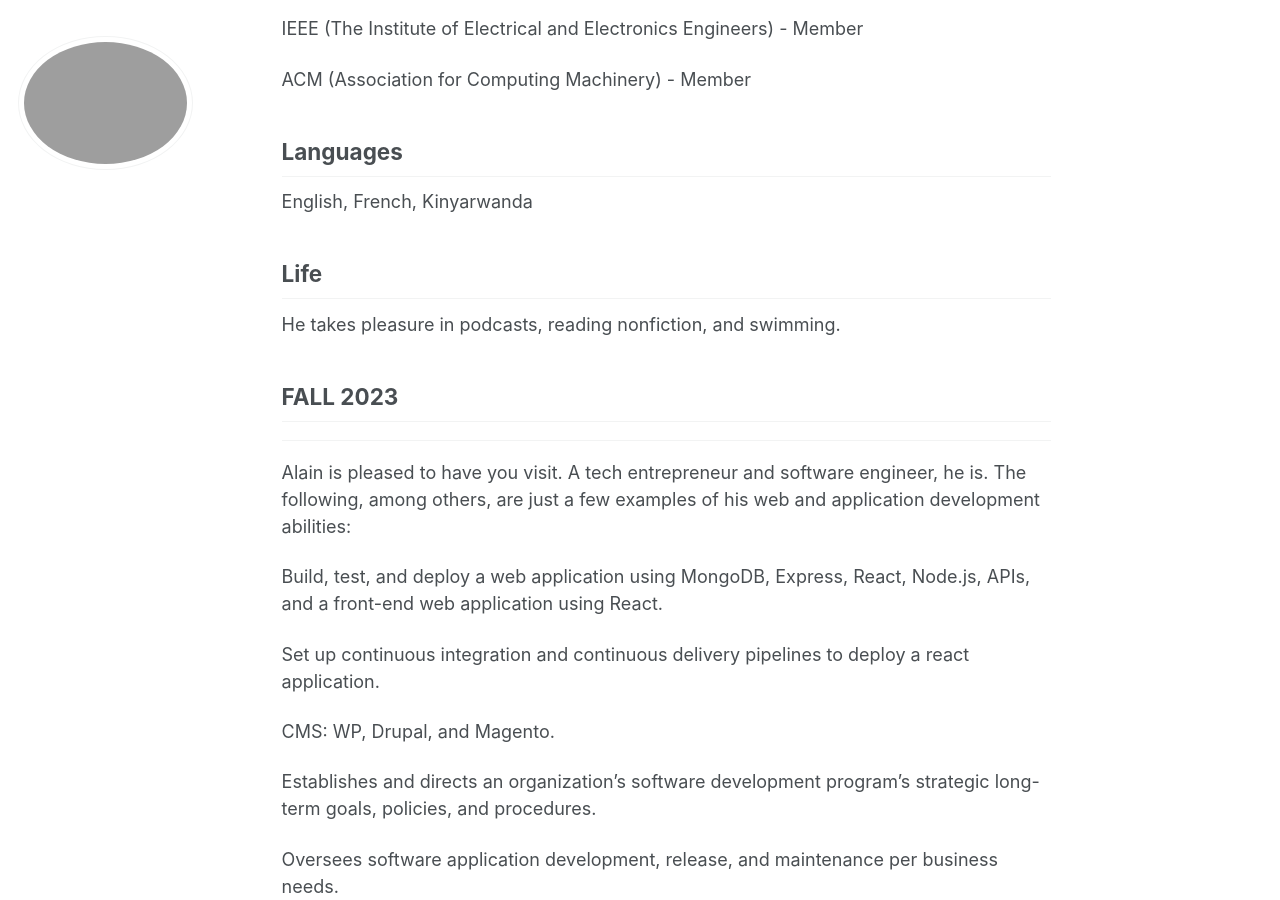
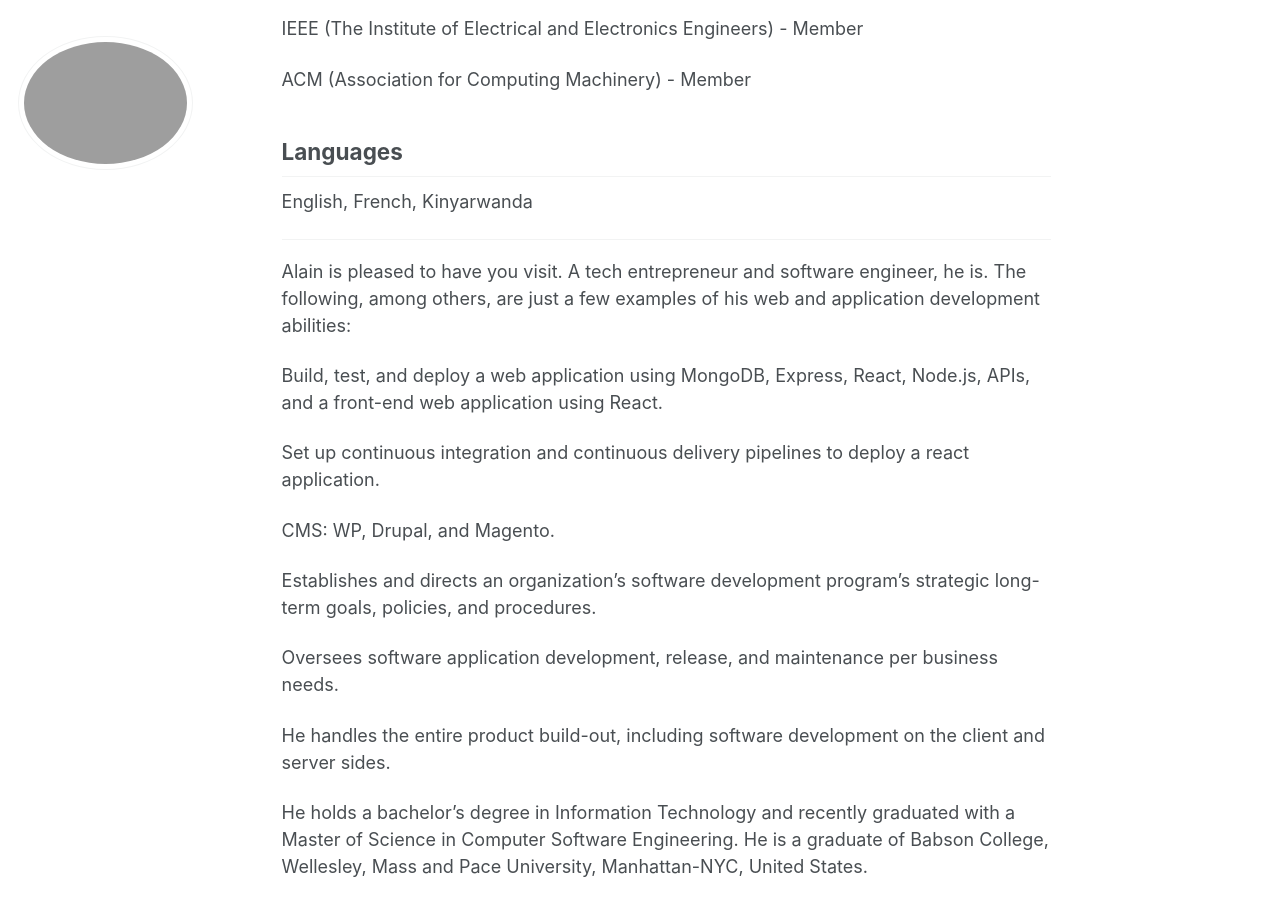
Before and after one commit to phdcsseiden/phdcsseiden.github.io, a Jekyll site: the page built from _pages/about.md, in a window 1280 px wide and 900 px high, scrolled down 2471 px. Built offline with Jekyll 4.4.1, drawn with Linux system fonts in a browser that asks for light colours.

Commit message:
Update about.md

```diff
--- a/_pages/about.md
+++ b/_pages/about.md
@@ -82,13 +82,6 @@ ACM (Association for Computing Machinery) - Member
 English, French, Kinyarwanda
 
 
-
-## Life
-
-He takes pleasure in podcasts, reading nonfiction, and swimming.
-
-
-## FALL 2023
 
 
 -----------------------------------------------------------------------------------------------------------------------------
```
